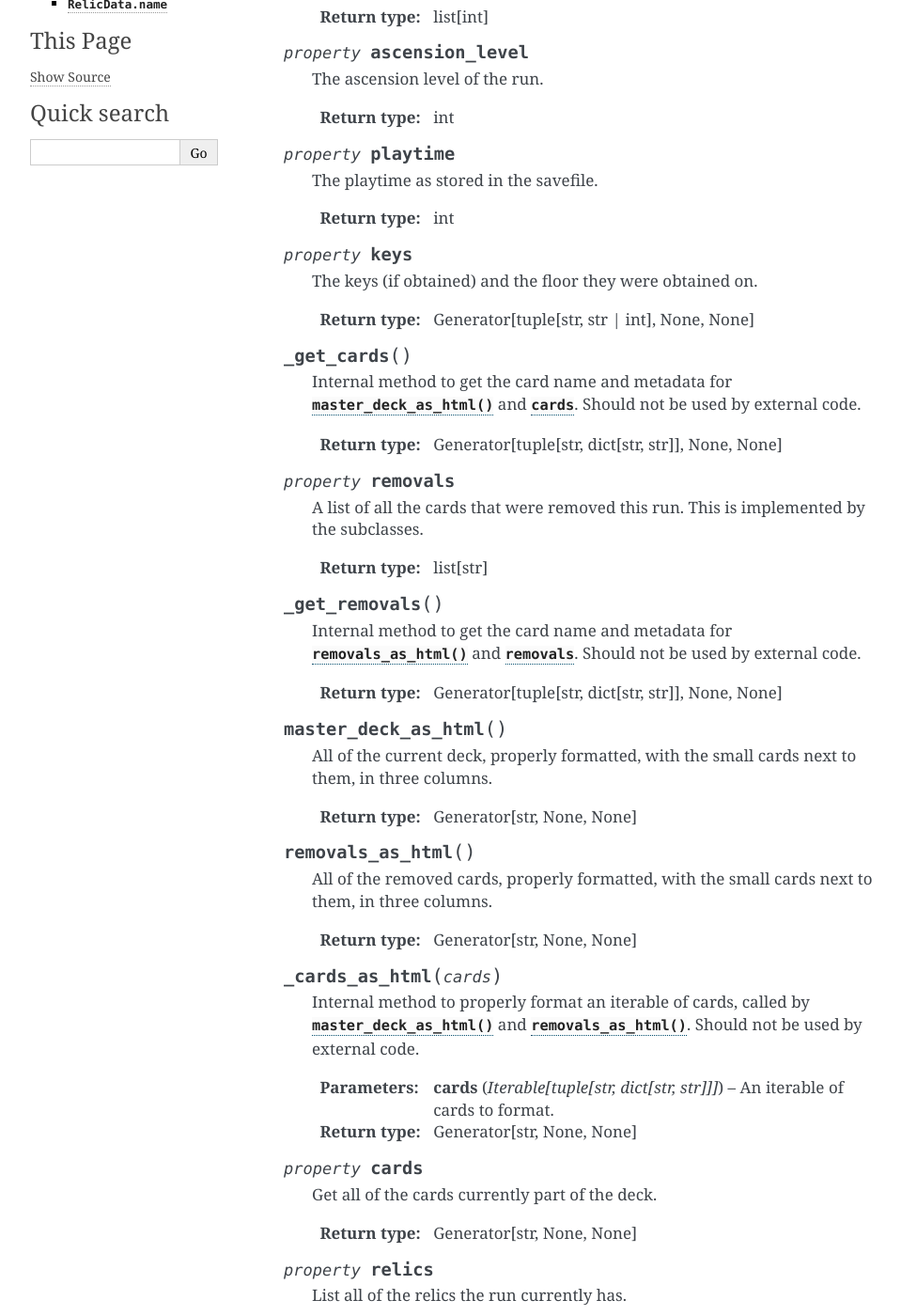
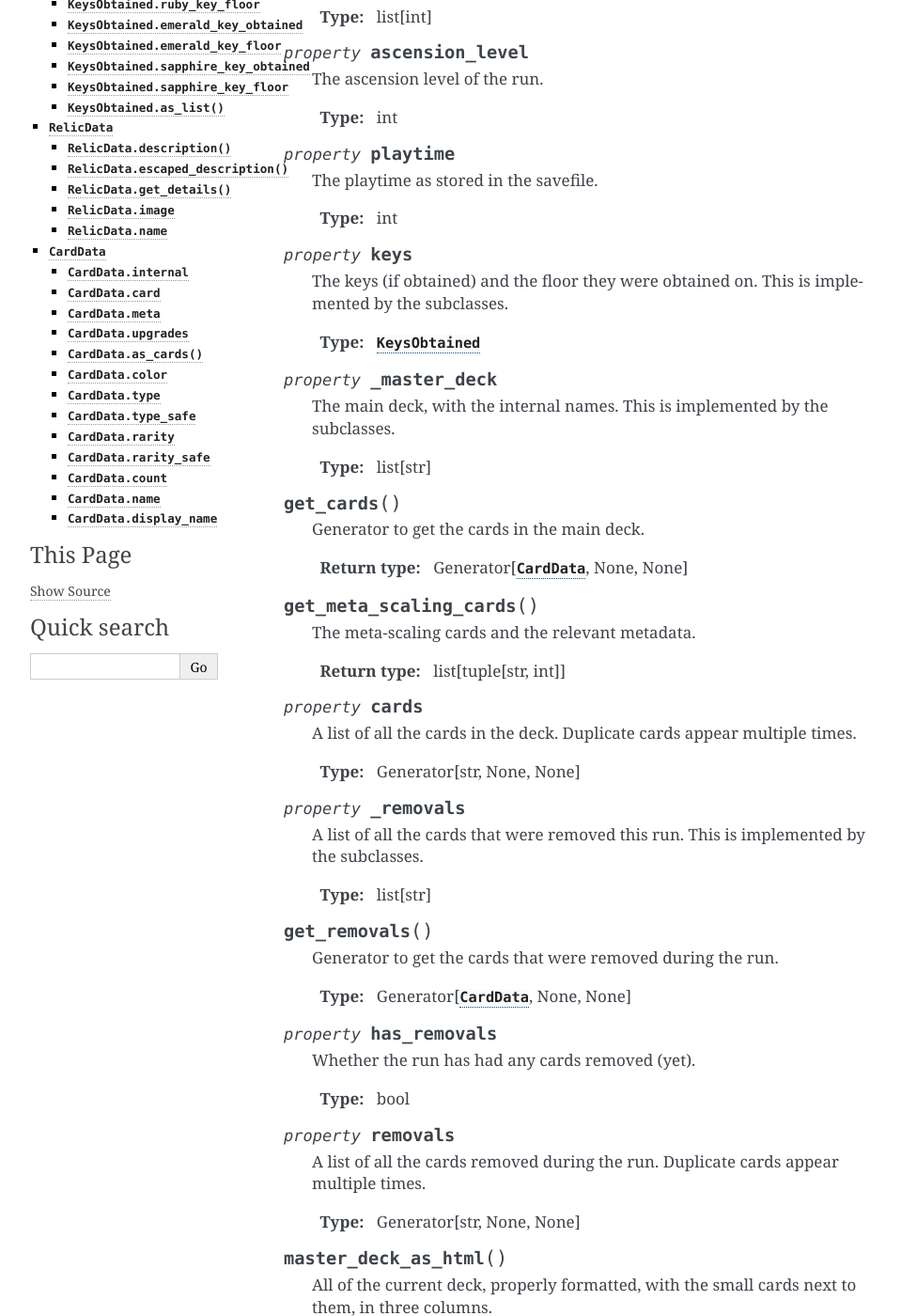
Before and after one commit to Spireblight/Docs, a Sphinx documentation site: the page built from source/fileparser.rst, in a window 1280 px wide and 1400 px high, scrolled down 1916 px. Shown: the whole window at 94% size, without its empty margins (148-1107 px from the left). Built offline with Sphinx 7.4.7, drawn with Linux system fonts in a browser that asks for light colours; some of the changed text lies outside the part shown.

Commit message:
Update documentation from Spireblight/Spireblight#55

```diff
--- a/source/fileparser.rst
+++ b/source/fileparser.rst
@@ -32,103 +32,133 @@ Parsing run history and savegame data
 
         Give the UNIX timestamp of the run's end (or last save). This is implemented by the subclasses.
 
-        :rtype: datetime.datetime
+        :type: datetime.datetime
 
     .. property:: timedelta
 
         How much time has passed since the run has been played. This is implemented by the subclasses.
 
-        :rtype: datetime.timedelta
+        :type: datetime.timedelta
 
     .. property:: profile
 
         The profile that the run was played on. This is implemented by the subclasses.
 
-        :rtype: :class:`Profile`
+        :type: :class:`Profile`
 
     .. property:: character_streak
 
         The position of this run in the character streak. This is implemented by the subclasses.
 
-        :rtype: :class:`runs.StreakInfo`
+        :type: :class:`runs.StreakInfo`
 
     .. property:: rotating_streak
 
         The position of this run in the rotating streak. This is implemented by the subclasses.
 
-        :rtype: :class:`runs.StreakInfo`
+        :type: :class:`runs.StreakInfo`
 
     .. property:: display_name
 
         A human-readable name of the run. This is implemented by the subclasses.
 
-        :rtype: str
+        :type: str
 
     .. property:: character
 
         The character being played in this run.
 
-        :rtype: str
+        :type: str
 
     .. property:: modded
 
         Whether the character is modded.
 
-        :rtype: bool
+        :type: bool
 
     .. property:: current_hp_counts
 
         The current HP in all the floors.
 
-        :rtype: list[int]
+        :type: list[int]
 
     .. property:: max_hp_counts
 
         The max HP in all the floors.
 
-        :rtype: list[int]
+        :type: list[int]
 
     .. property:: gold_counts
 
         The gold in all the floors.
 
-        :rtype: list[int]
+        :type: list[int]
 
     .. property:: ascension_level
 
         The ascension level of the run.
 
-        :rtype: int
+        :type: int
 
     .. property:: playtime
 
         The playtime as stored in the savefile.
 
-        :rtype: int
+        :type: int
 
     .. property:: keys
 
-        The keys (if obtained) and the floor they were obtained on.
+        The keys (if obtained) and the floor they were obtained on. This is implemented by the subclasses.
 
-        :rtype: Generator[tuple[str, str | int], None, None]
+        :type: :class:`KeysObtained`
 
-    .. method:: _get_cards()
+    .. property:: _master_deck
 
-        Internal method to get the card name and metadata for :meth:`master_deck_as_html` and :attr:`cards`. Should not be used by external code.
+        The main deck, with the internal names. This is implemented by the subclasses.
 
-        :rtype: Generator[tuple[str, dict[str, str]], None, None]
+        :type: list[str]
+
+    .. method:: get_cards()
+
+        Generator to get the cards in the main deck.
+
+        :rtype: Generator[:class:`CardData`, None, None]
+
+    .. method:: get_meta_scaling_cards()
+
+        The meta-scaling cards and the relevant metadata.
+
+        :rtype: list[tuple[str, int]]
+
+    .. property:: cards
+
+        A list of all the cards in the deck. Duplicate cards appear multiple times.
+
+        :type: Generator[str, None, None]
+
+    .. property:: _removals
+
+        A list of all the cards that were removed this run. This is implemented by the subclasses.
+
+        :type: list[str]
+
+    .. method:: get_removals()
+
+        Generator to get the cards that were removed during the run.
+
+        :type: Generator[:class:`CardData`, None, None]
+
+    .. property:: has_removals
+
+        Whether the run has had any cards removed (yet).
+
+        :type: bool
 
     .. property:: removals
 
-        A list of all the cards that were removed this run. This is implemented by the subclasses.
+        A list of all the cards removed during the run. Duplicate cards appear multiple times.
 
-        :rtype: list[str]
-
-    .. method:: _get_removals()
-
-        Internal method to get the card name and metadata for :meth:`removals_as_html` and :attr:`removals`. Should not be used by external code.
-
-        :rtype: Generator[tuple[str, dict[str, str]], None, None]
+        :type: Generator[str, None, None]
 
     .. method:: master_deck_as_html()
 
@@ -150,60 +180,54 @@ Parsing run history and savegame data
         :type cards: Iterable[tuple[str, dict[str, str]]]
         :rtype: Generator[str, None, None]
 
-    .. property:: cards
-
-        Get all of the cards currently part of the deck.
-
-        :rtype: Generator[str, None, None]
-
     .. property:: relics
 
         List all of the relics the run currently has.
 
-        :rtype: list[:class:`RelicData`]
+        :type: list[:class:`RelicData`]
 
     .. property:: seed
 
         The run's seed. This calculates it from the integer saved in the JSON file, then caches it.
 
         :return: The seed like Spire displays it
-        :rtype: str
+        :type: str
 
     .. property:: is_seeded
 
         Whether the run is seeded.
 
-        :rtype: bool
+        :type: bool
 
     .. property:: path
 
         List the path that the run took, with proper info accompanying it.
 
-        :rtype: list[:class:`NodeData`]
+        :type: list[:class:`NodeData`]
 
     .. property:: modifiers
 
         Show all modifiers the run has.
 
-        :rtype: list[str]
+        :type: list[str]
 
     .. property:: modifiers_with_desc
 
         Return a human-friendly output of the modifiers with a short description.
 
-        :rtype: list[str]
+        :type: list[str]
 
     .. property:: score
 
         Get the run's score. This is implemented by the subclasses.
 
-        :rtype: int
+        :type: int
 
     .. property:: score_breakdown
 
         Get the score breakdown of the run. This is implemented by the subclasses.
 
-        :rtype: list[str]
+        :type: list[str]
 
     .. method:: get_floor(floor)
 
@@ -242,37 +266,37 @@ Parsing run history and savegame data
 
         Whether the run won.
 
-        :rtype: bool
+        :type: bool
 
     .. property:: verb
 
         Which verb to use for the run.
 
-        :rtype: str
+        :type: str
 
     .. property:: killed_by
 
         Which enemy encounter killed us, if relevant.
 
-        :rtype: str or None
+        :type: str or None
 
     .. property:: floor_reached
 
         The highest floor the run reached.
 
-        :rtype: int
+        :type: int
 
     .. property:: final_health
 
         The final health value of the run, in a (current, max) tuple.
 
-        :rtype: tuple[int, int]
+        :type: tuple[int, int]
 
     .. property:: run_length
 
         How long the run lasted, in a human-readable format.
 
-        :rtype: str
+        :type: str
 
     .. method:: _get_streak(*, is_character_streak)
 
@@ -306,61 +330,61 @@ Parsing run history and savegame data
 
         Whether there is currently a run going on.
 
-        :rtype: bool
+        :type: bool
 
     .. property:: current_health
 
         The run's current health.
 
-        :rtype: int
+        :type: int
 
     .. property:: max_health
 
         The run's max health.
 
-        :rtype: int
+        :type: int
 
     .. property:: current_gold
 
         The run's current gold count.
 
-        :rtype: int
+        :type: int
 
     .. property:: current_purge
 
         The current cost of the merchant's card removal service.
 
-        :rtype: int
+        :type: int
 
     .. property:: purge_totals
 
         How many cards were removed using the merchant's card removal service.
 
-        :rtype: int
+        :type: int
 
     .. property:: shop_prices
 
         The current shop prices. This is a tuple of 4 tuples; (cards, colorless, relics, potions). Each tuple is a tuple of range objects for the prices of the (common, uncommon, rare) rarity for each. The colorless tuple is only (uncommon, rare). The items can cost as low as `obj.start` and as high as `obj.stop`, slightly breaking Pythonic assumptions. This is fine.
 
-        :rtype: tuple[tuple[range, range, range], tuple[range, range], tuple[range, range, range], tuple[range, range, range]]
+        :type: tuple[tuple[range, range, range], tuple[range, range], tuple[range, range, range], tuple[range, range, range]]
 
     .. property:: current_floor
 
         The current floor of the run.
 
-        :rtype: int
+        :type: int
 
     .. property:: potion_chance
 
         The current chance for a potion to drop after a fight. This is a percentage.
 
-        :rtype: int
+        :type: int
 
     .. property:: rare_chance
 
         The current chance to see any rare card after. This is a tuple of (fight rewards, elite rewards, shop contents), indicating the odds for that particular point to have a rare card. This is a chance to see *any* rare card, not just one. This is a percentage.
 
-        :rtype: tuple[float, float, float]
+        :type: tuple[float, float, float]
 
     .. method:: rare_chance_as_str()
 
@@ -372,23 +396,13 @@ Parsing run history and savegame data
 
         Which is the upcoming act boss. This only returns the first Act 3 boss, if relevant.
 
-        :rtype: str
+        :type: str
 
     .. property:: bottles
 
         The bottle relics and their bottled cards.
 
-        :rtype: list[:class:`BottleRelic`]
-
-    .. method:: _get_card_string(card, upgrades)
-
-        Get the canonical name of the card. Used by :attr:`bottles`.
-
-        :staticmethod:
-        :param str card: The internal name of the card.
-        :param int upgrades: The number of upgrades on the card.
-        :return: The canonical name of the card.
-        :rtype: str
+        :type: list[:class:`BottleRelic`]
 
     .. method:: _get_score_bonuses()
 
@@ -400,31 +414,31 @@ Parsing run history and savegame data
 
         How many regular enemies were killed.
 
-        :rtype: int
+        :type: int
 
     .. property:: act1_elites_killed
 
         How many Exordium elites were killed.
 
-        :rtype: int
+        :type: int
 
     .. property:: act2_elites_killed
 
         How many City elites were killed.
 
-        :rtype: int
+        :type: int
 
     .. property:: act3_elites_killed
 
         How many Beyond elites were killed.
 
-        :rtype: int
+        :type: int
 
     .. property:: perfect_elites
 
         How many elites were killed without taking damage.
 
-        :rtype: int
+        :type: int
 
     .. property:: perfect_bosses
 
@@ -436,37 +450,37 @@ Parsing run history and savegame data
 
         Whether we did 99 or more damage with a single attack.
 
-        :rtype: bool
+        :type: bool
 
     .. property:: mystery_machine_counter
 
         How many unknown rooms were visited.
 
-        :rtype: int
+        :type: int
 
     .. property:: total_gold_gained
 
         How much gold has been acquired in the entire run.
 
-        :rtype: int
+        :type: int
 
     .. property:: has_combo
 
         Whether we played 20 or more cards in a single turn.
 
-        :rtype: bool
+        :type: bool
 
     .. property:: act_num
 
         The act we are currently in.
 
-        :rtype: int
+        :type: int
 
     .. property:: deck_card_ids
 
         The internal card names, for score breakdown purposes.
 
-        :rtype: list[str]
+        :type: list[str]
 
 .. function:: save.get_savefile([context=None])
     :async:
@@ -477,6 +491,50 @@ Parsing run history and savegame data
     :type context: A TwitchIO or DiscordPY message context, or None
     :return: The current savefile or None
     :rtype: :class:`save.Savefile` or None
+
+.. class:: KeysObtained
+
+    .. attribute:: ruby_key_obtained
+
+        Whether the Ruby key has been obtained.
+
+        :type: bool
+
+    .. attribute:: ruby_key_floor
+
+        Which floor the Ruby key was obtained on, if available.
+
+        :type: int
+
+    .. attribute:: emerald_key_obtained
+
+        Whether the Emerald key has been obtained.
+
+        :type: bool
+
+    .. attribute:: emerald_key_floor
+
+        Which floor the Emerald key was obtained on, if available.
+
+        :type: int
+
+    .. attribute:: sapphire_key_obtained
+
+        Whether the Sapphire key has been obtained.
+
+        :type: bool
+
+    .. attribute:: sapphire_key_floor
+
+        Which floor the Sapphire key was obtained on, if available.
+
+        :type: int
+
+    .. method:: as_list()
+
+        A list of all three keys and their values, in order Emerald, Ruby, Sapphire.
+
+        :rtype: list[tuple[str, bool, int]]
 
 .. class:: RelicData(parser, relic)
 
@@ -512,10 +570,97 @@ Parsing run history and savegame data
 
         The image name for the relic, as present in the static/relics directory.
 
-        :rtype: str
+        :type: str
 
     .. property:: name
 
         The in-game name of the relic.
 
-        :rtype: str
+        :type: str
+
+.. class:: CardData(card, cards_list, meta)
+
+    The class storing card information for a run.
+
+    :param str card: The internal name of the card.
+    :param cards_list: The list this card belongs to.
+    :type cards_list: list[str]
+    :param int meta: Meta-scaling information for the card.
+
+    .. attribute:: internal
+
+        The internal name of the card.
+
+        :type: str
+
+    .. attribute:: card
+
+        The dataclass for the card's static information.
+
+        :type: :class:`nameinternal.Card`
+
+    .. attribute:: meta
+
+        The meta-scaling information for the card.
+
+        :type: int
+
+    .. attribute:: upgrades
+
+        The upgrade count for the card, 0 if unavailable.
+
+        :type: int
+
+    .. method:: as_cards()
+
+        An iterable of the card's display name, repeated so all cards happen multiple times.
+
+        :type: Generator[str, None, None]
+
+    .. property:: color
+
+        The card's color. Modded characters may not return an actual color.
+
+        :type: str
+
+    .. property:: type
+
+        The card's type.
+
+        :type: str
+
+    .. property:: type_safe
+
+        The card's type, safe for page display. This will be either "Attack", "Skill", or "Power".
+
+        :type: str
+
+    .. property:: rarity
+
+        The card's rarity.
+
+        :type: str
+
+    .. property:: rarity_safe
+
+        The card's rarity, safe for page display. This will be either "Common", "Uncommon", or "Rare".
+
+        :type: str
+
+    .. property:: count
+
+        How many times the card appears in the provided list.
+
+        :type: int
+
+    .. property:: name
+
+        The name of the card, as it appears in the game.
+
+        :type: str
+
+    .. property:: display_name
+
+        The card as it would show in the deck display. This includes the card's count if it is greater than 1.
+
+        :type: str
```
